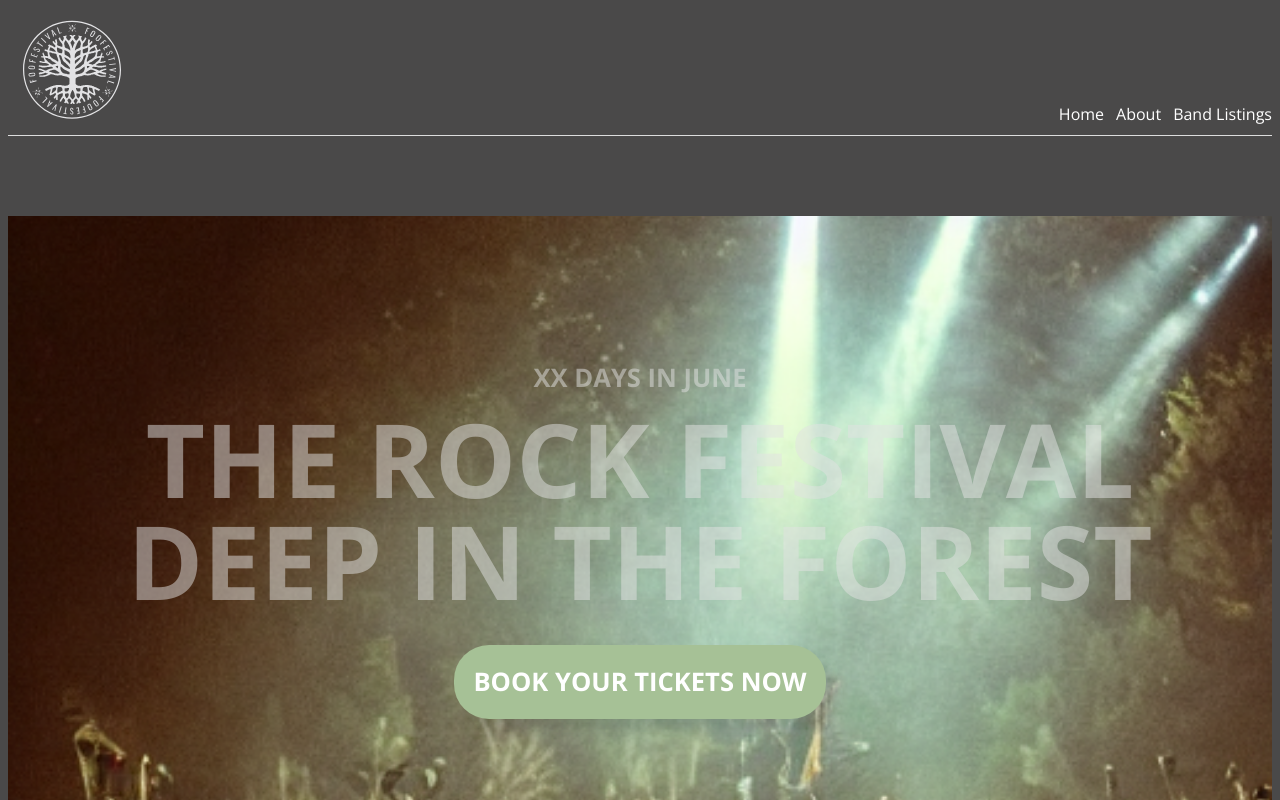
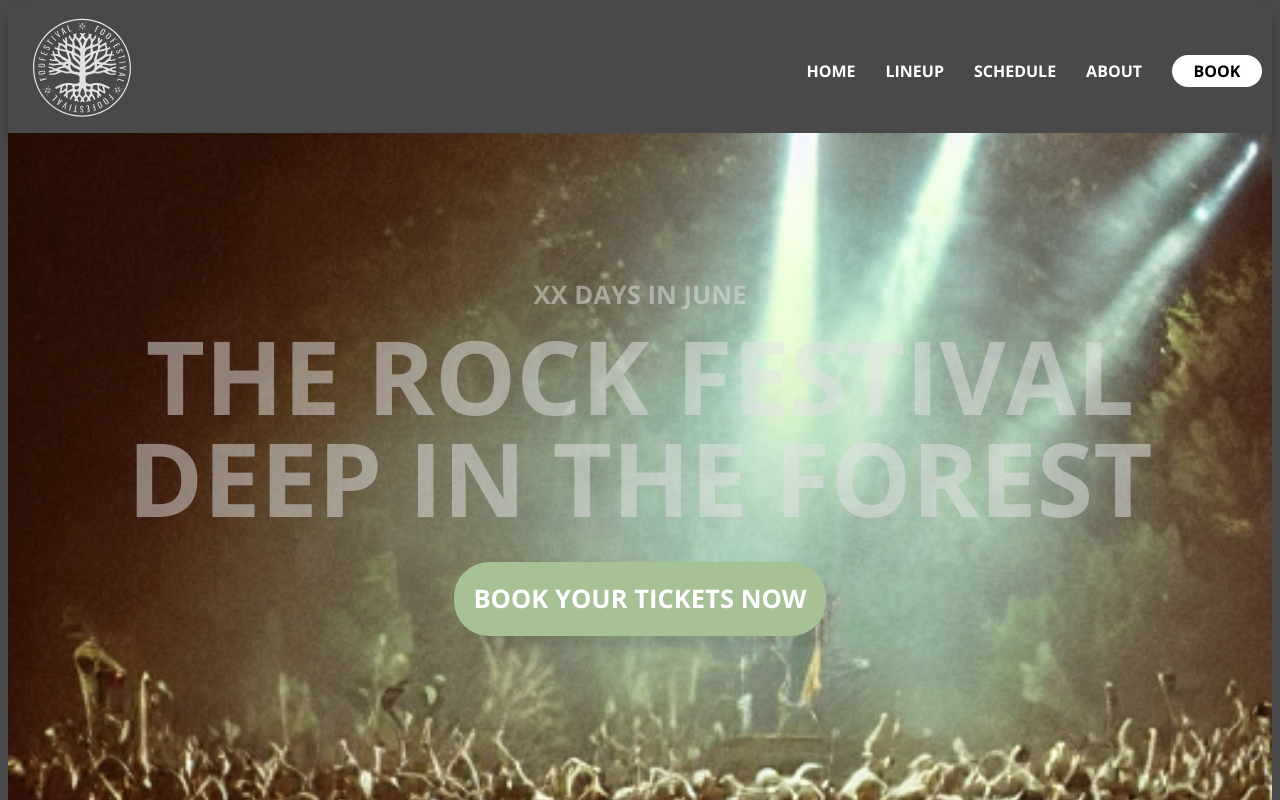
Before and after one commit to tombill143/foofest, a Next.js app: page / in a window 1280 px wide. Shown: the top 800 px of the page. Built offline with nearby package versions, Linux system fonts and the light colour scheme.

Commit message:
redesigned the navbar with flex and stuff

```diff
--- a/src/pages/componants/Navbar.js
+++ b/src/pages/componants/Navbar.js
@@ -5,13 +5,19 @@ import styles from "/src/styles/Home.module.css";
 const Navbar = () => {
   return (
     <nav>
-      <div className="logo">
+      <div class="logo">
+        <Link href="/">
         <Image src="/newlogo.svg" className={styles.logocolor} alt="picture" width={128} height={100} />
         {/* <Image src="/logo.png" alt="picture" width={128} height={100} /> */}
+        </Link>
       </div>
-      <Link href="/">Home</Link>
-      <Link href="/about">About</Link>
-      <Link href="/bands">Band Listings</Link>
+      <ul>
+      <Link href="/">HOME</Link>
+      <Link href="/bands">LINEUP</Link>
+      <Link href="/schedule">SCHEDULE</Link>
+      <Link href="/about">ABOUT</Link>
+      <Link className={styles.btn} href="/booking"> BOOK</Link>
+      </ul>
     </nav>
   );
 };
--- a/src/styles/Home.module.css
+++ b/src/styles/Home.module.css
@@ -66,7 +66,7 @@
   color: rgba(225, 225, 225, 0.5);
 }
 
-.btn{
+.home_hero .btn{
   margin: 0 0 12vw 0;
   padding: 1.5vw;
   font-size: 2vw;
@@ -84,3 +84,13 @@
   /* maybe something cooler than this lmao, like a 'hover' effect */
 
 }
+
+nav .btn{
+  /* has to be styled in here and not global for some reason */
+  background-color: var(--white);
+  padding: 5px;
+  width: 80px;
+  margin: 0;
+  border-radius: 30px;
+  color: var(--black);
+}
--- a/src/styles/globals.css
+++ b/src/styles/globals.css
@@ -29,19 +29,32 @@ section{
 }
 
 nav {
-  margin: 10px auto 80px;
-  padding: 10px 0;
+  padding: 10px;
   display: flex;
-  justify-content: flex-end;
-  align-items: flex-end;
-  border-bottom: 1px solid #ddd;
+  justify-content: space-between;
+  align-items: center;
+  /* border-bottom: 1px solid #ddd; */
+  box-shadow: 0px 10px 10px rgba(0, 0, 0, 0.3);
 }
+
 nav a {
-  margin-left: 12px;
+  margin-right: 30px;
+  font-weight: 600;
+
 }
-nav .logo {
-  margin-right: auto;
+/* nav .logo {
+
+
+} */
+
+nav ul{
+  display: flex;
+  flex-direction: row;
+  justify-content: center;
+  align-items: center;
 }
+
+
 footer {
   display: block;
   text-align: center;
```
